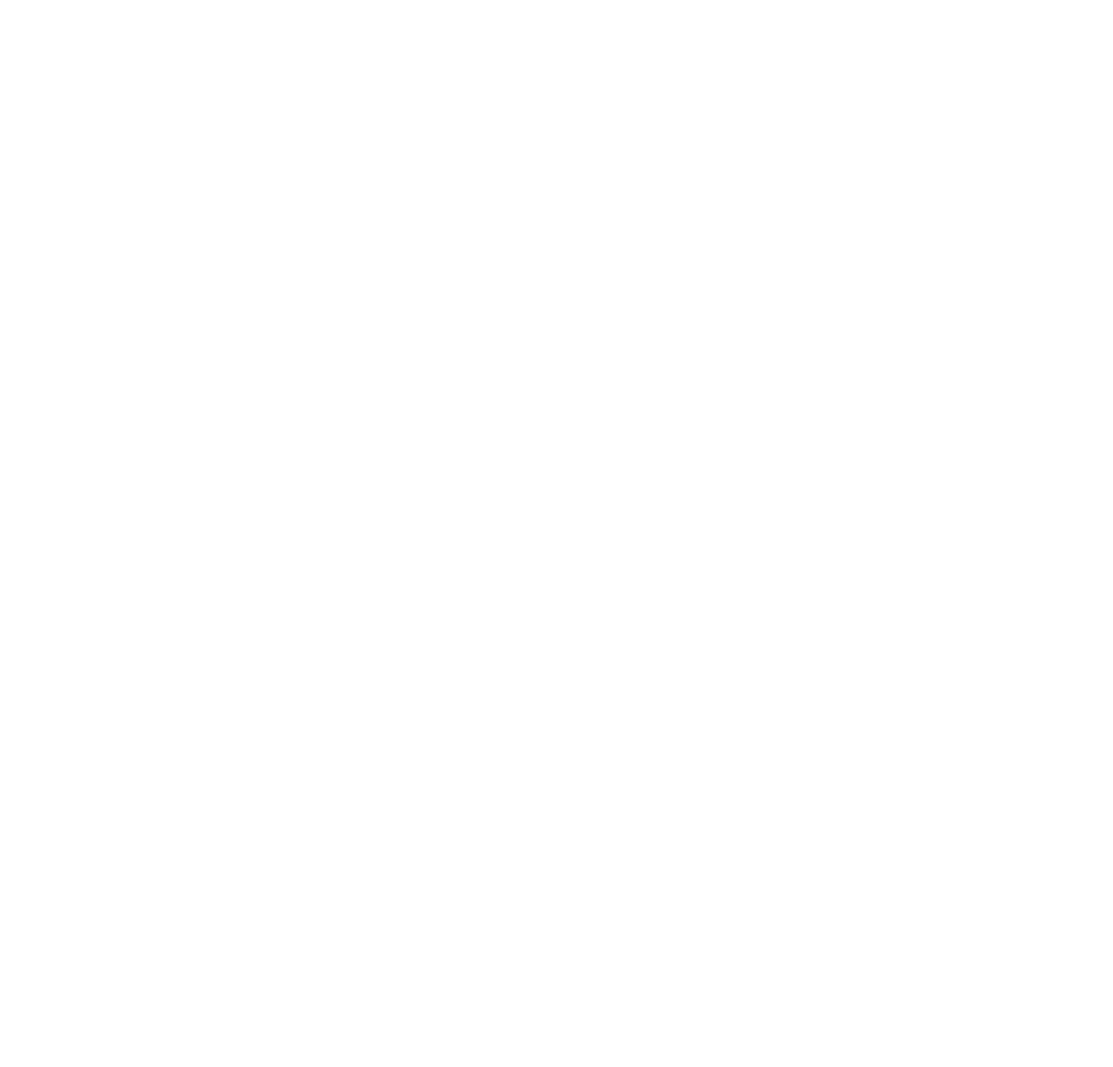
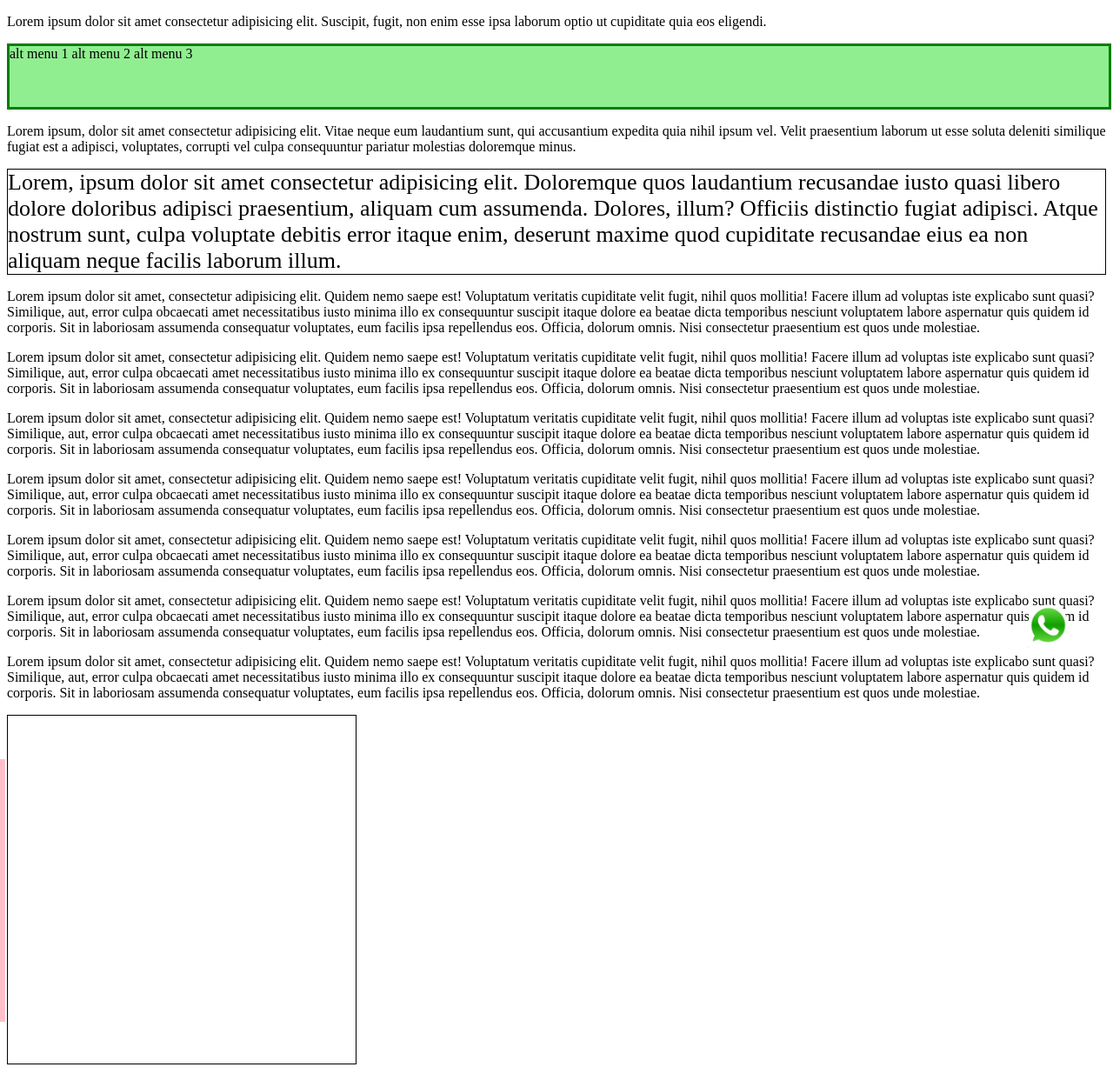
Before and after one commit to Hueseyin-Arif/19-position, a plain HTML site: page index.html in a window 1280 px wide. Shown: the whole page at 87% size. Before the commit the page ends 800 px from the top, so only its background shows below. Drawn offline with Linux system fonts and the light colour scheme.

Commit message:
completed

```diff
--- a/css/style.css
+++ b/css/style.css
@@ -0,0 +1,58 @@
+#first{
+    border: 1px solid black;
+    font-size: 26px;
+
+    /*position: static; standart form. Birsey degistirmiyo*/
+
+    /*position: relative; sag,sol,uste yada assagiya kaydirmak icin kullanilir*/
+   /* left: 50px; */
+    /*right: 100px;*/
+   /* bottom: 100px;*/
+  /*top: 30px;*/
+
+ /* position: fixed; ekranda sabit durmasi gereken birsey varsa kullanilir*/
+
+}
+
+.footer{
+    border: 3px solid green;
+    background-color: lightgreen;
+    height: 70px;
+    position: sticky; /* einfach yapisiyo*/
+   top: 0;
+
+    width: 100%;
+}
+
+.whatsapp{
+    position: fixed;
+    right: 50px;
+    bottom: 50px;
+
+}
+
+.whatsapp img{
+    width: 50px;
+}
+
+.outer{
+    border: 1px solid black;
+    width: 400px;
+    height: 400px;
+
+    position: relative;
+}
+
+.inner{
+border: 1px solid pink;
+width: 300px;
+height: 300px;
+background-color: pink;
+
+position: absolute;
+top: 50px;
+
+left: -305px; /* "-" ile overlap yapabilirsin. */
+
+
+}
--- a/index.html
+++ b/index.html
@@ -9,5 +9,62 @@
 </head>
 <body>
 
+    <p>
+   Lorem ipsum dolor sit amet consectetur adipisicing elit. Suscipit, fugit, non enim esse ipsa laborum optio ut cupiditate quia eos eligendi.
+</p>
+
+<div class="footer">
+    alt menu 1 alt menu 2 alt menu 3
+</div>
+
+<p>
+Lorem ipsum, dolor sit amet consectetur adipisicing elit. Vitae neque eum laudantium sunt, qui accusantium expedita quia nihil ipsum vel. Velit praesentium laborum ut esse soluta deleniti similique fugiat est a adipisci, voluptates, corrupti vel culpa consequuntur pariatur molestias doloremque minus.
+</p>
+
+<div id="first" class="buyut">
+    Lorem, ipsum dolor sit amet consectetur adipisicing elit. Doloremque quos laudantium recusandae iusto quasi libero dolore doloribus adipisci praesentium, aliquam cum assumenda. Dolores, illum? Officiis distinctio fugiat adipisci. Atque nostrum sunt, culpa voluptate debitis error itaque enim, deserunt maxime quod cupiditate recusandae eius ea non aliquam neque facilis laborum illum.
+</div>
+
+<p>
+    Lorem ipsum dolor sit amet, consectetur adipisicing elit. Quidem nemo saepe est! Voluptatum veritatis cupiditate velit fugit, nihil quos mollitia! Facere illum ad voluptas iste explicabo sunt quasi? Similique, aut, error culpa obcaecati amet necessitatibus iusto minima illo ex consequuntur suscipit itaque dolore ea beatae dicta temporibus nesciunt voluptatem labore aspernatur quis quidem id corporis. Sit in laboriosam assumenda consequatur voluptates, eum facilis ipsa repellendus eos. Officia, dolorum omnis. Nisi consectetur praesentium est quos unde molestiae.
+</p>
+
+
+
+<p>
+    Lorem ipsum dolor sit amet, consectetur adipisicing elit. Quidem nemo saepe est! Voluptatum veritatis cupiditate velit fugit, nihil quos mollitia! Facere illum ad voluptas iste explicabo sunt quasi? Similique, aut, error culpa obcaecati amet necessitatibus iusto minima illo ex consequuntur suscipit itaque dolore ea beatae dicta temporibus nesciunt voluptatem labore aspernatur quis quidem id corporis. Sit in laboriosam assumenda consequatur voluptates, eum facilis ipsa repellendus eos. Officia, dolorum omnis. Nisi consectetur praesentium est quos unde molestiae.
+</p>
+
+<p>
+    Lorem ipsum dolor sit amet, consectetur adipisicing elit. Quidem nemo saepe est! Voluptatum veritatis cupiditate velit fugit, nihil quos mollitia! Facere illum ad voluptas iste explicabo sunt quasi? Similique, aut, error culpa obcaecati amet necessitatibus iusto minima illo ex consequuntur suscipit itaque dolore ea beatae dicta temporibus nesciunt voluptatem labore aspernatur quis quidem id corporis. Sit in laboriosam assumenda consequatur voluptates, eum facilis ipsa repellendus eos. Officia, dolorum omnis. Nisi consectetur praesentium est quos unde molestiae.
+</p>
+
+<p>
+    Lorem ipsum dolor sit amet, consectetur adipisicing elit. Quidem nemo saepe est! Voluptatum veritatis cupiditate velit fugit, nihil quos mollitia! Facere illum ad voluptas iste explicabo sunt quasi? Similique, aut, error culpa obcaecati amet necessitatibus iusto minima illo ex consequuntur suscipit itaque dolore ea beatae dicta temporibus nesciunt voluptatem labore aspernatur quis quidem id corporis. Sit in laboriosam assumenda consequatur voluptates, eum facilis ipsa repellendus eos. Officia, dolorum omnis. Nisi consectetur praesentium est quos unde molestiae.
+</p>
+
+<p>
+    Lorem ipsum dolor sit amet, consectetur adipisicing elit. Quidem nemo saepe est! Voluptatum veritatis cupiditate velit fugit, nihil quos mollitia! Facere illum ad voluptas iste explicabo sunt quasi? Similique, aut, error culpa obcaecati amet necessitatibus iusto minima illo ex consequuntur suscipit itaque dolore ea beatae dicta temporibus nesciunt voluptatem labore aspernatur quis quidem id corporis. Sit in laboriosam assumenda consequatur voluptates, eum facilis ipsa repellendus eos. Officia, dolorum omnis. Nisi consectetur praesentium est quos unde molestiae.
+</p>
+
+<p>
+    Lorem ipsum dolor sit amet, consectetur adipisicing elit. Quidem nemo saepe est! Voluptatum veritatis cupiditate velit fugit, nihil quos mollitia! Facere illum ad voluptas iste explicabo sunt quasi? Similique, aut, error culpa obcaecati amet necessitatibus iusto minima illo ex consequuntur suscipit itaque dolore ea beatae dicta temporibus nesciunt voluptatem labore aspernatur quis quidem id corporis. Sit in laboriosam assumenda consequatur voluptates, eum facilis ipsa repellendus eos. Officia, dolorum omnis. Nisi consectetur praesentium est quos unde molestiae.
+</p>
+
+<p>
+    Lorem ipsum dolor sit amet, consectetur adipisicing elit. Quidem nemo saepe est! Voluptatum veritatis cupiditate velit fugit, nihil quos mollitia! Facere illum ad voluptas iste explicabo sunt quasi? Similique, aut, error culpa obcaecati amet necessitatibus iusto minima illo ex consequuntur suscipit itaque dolore ea beatae dicta temporibus nesciunt voluptatem labore aspernatur quis quidem id corporis. Sit in laboriosam assumenda consequatur voluptates, eum facilis ipsa repellendus eos. Officia, dolorum omnis. Nisi consectetur praesentium est quos unde molestiae.
+</p>
+
+<div class="whatsapp">
+   <a href="https://web.whatsapp.com"> <img src="images/whatsapp 2.png" alt="whatsapp"></a>
+</div>
+
+<div class="outer">
+    <div class="inner">
+
+    </div>
+</div>
+
+
 </body>
 </html>
```
Also changed, not shown: images/whatsapp 2.png (added), images/whatsapp.png (added).
